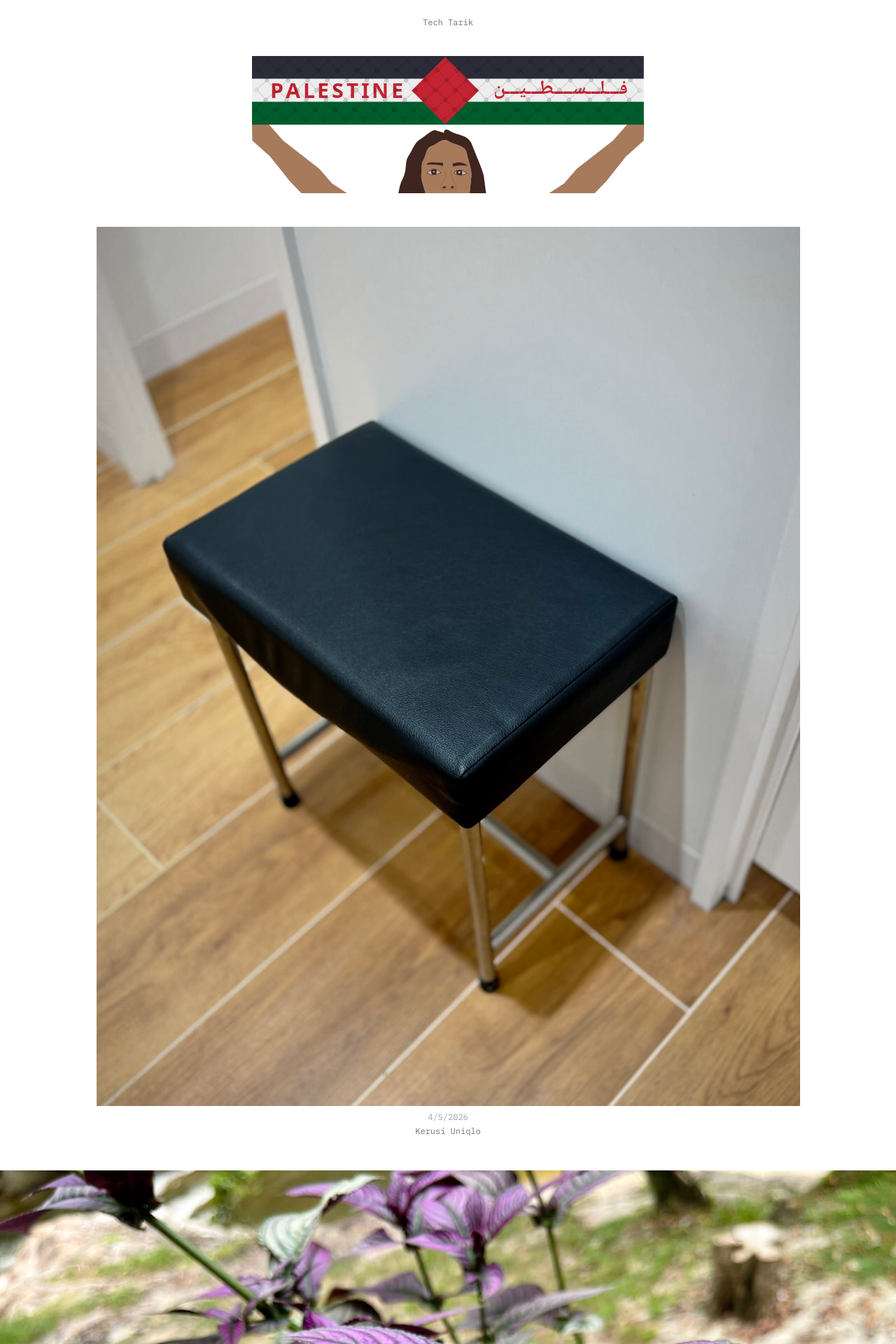
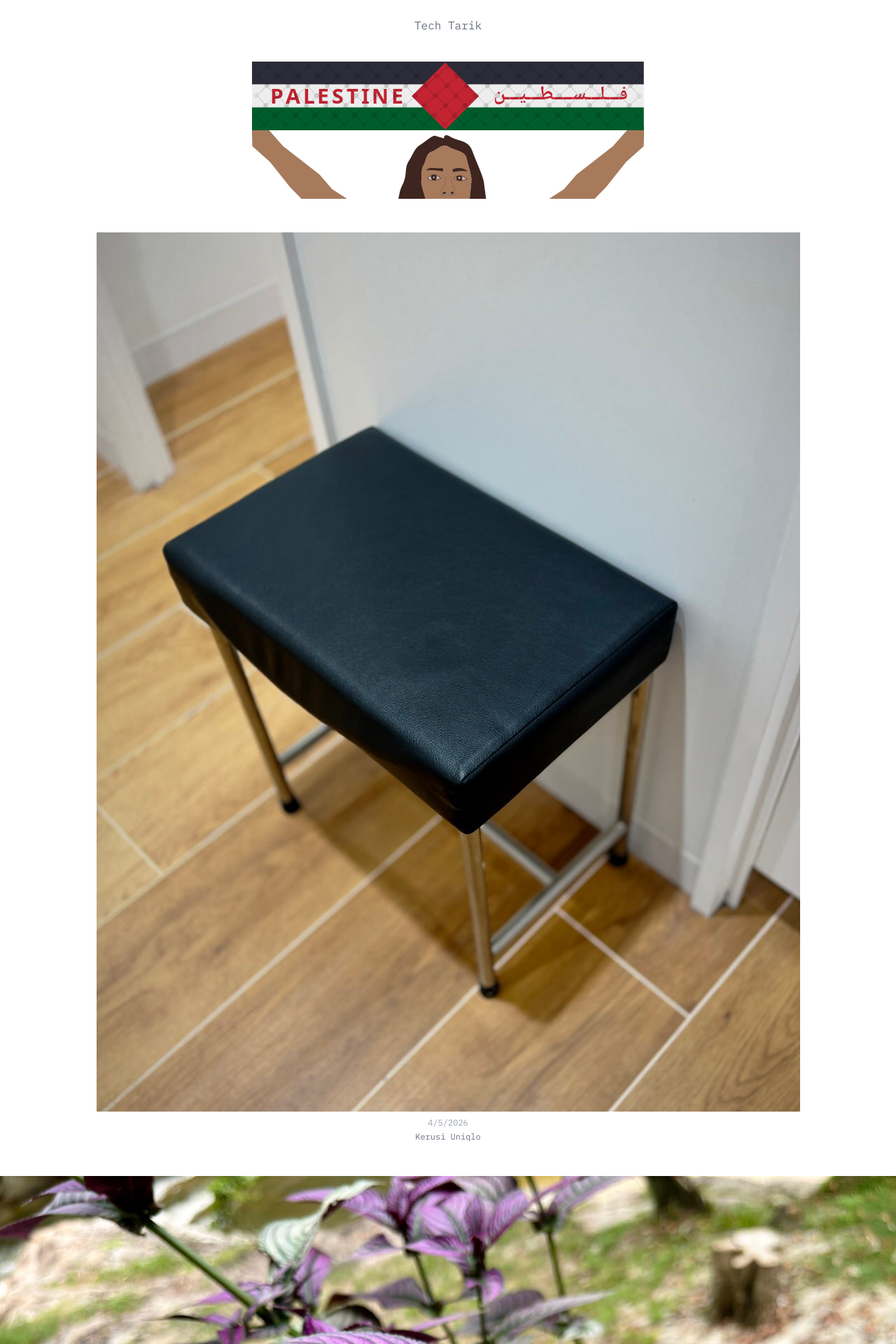
Before and after one commit to opensos/tehtarik, a Jekyll site: the page built from index.html, in a window 1280 px wide. Shown: the top 1920 px of the page at 70% size. Built offline with Jekyll 4.4.1, drawn with Linux system fonts in a browser that asks for light colours.

Commit message:
Update index.html

```diff
--- a/index.html
+++ b/index.html
@@ -5,7 +5,7 @@
 
 <!-- Site title -->
 <div class="mt-6 text-center">
-  <p class="text-xs text-gray-500">{{ site.title }}</p>
+  <p class="text-base text-gray-500">{{ site.title }}</p>
 </div>
 
 <!-- Photo feed -->
```
